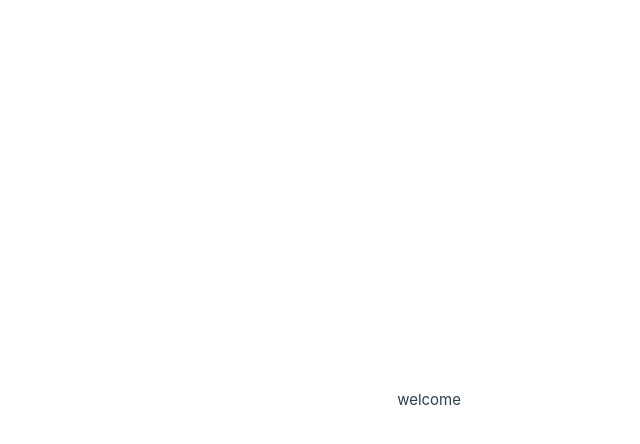
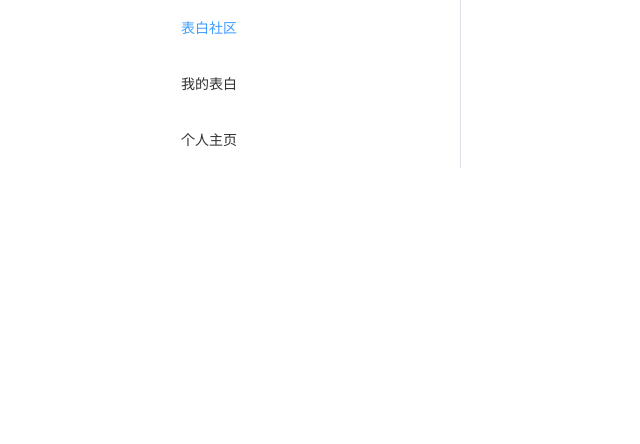
Before and after one commit to mao2006/confession_wall, a Vue app: page /login in a window 1280 px wide. Both pictures are taken after a click on the button "登录". Shown: the top 444 px of the page, without its empty margins (179-819 px from the left). Built offline with nearby package versions, Linux system fonts and the light colour scheme.

Commit message:
update 20240922 22:02

```diff
--- a/src/router/index.ts
+++ b/src/router/index.ts
@@ -4,7 +4,10 @@ import login_page from '@/views/login_page.vue'
 import main_page from '@/views/main_page.vue'
 import { login_store } from '@/stores/store';
 import Register_page from '@/views/register_page.vue';
+import community_page from '@/views/main_components/community_page.vue'
 import { ref } from 'vue';
+import my_comfession from '@/views/main_components/my_confession.vue'
+import homepage from '@/views/main_components/homepage.vue'
 
 const router = createRouter({
   history: createWebHistory(import.meta.env.BASE_URL),
@@ -18,6 +21,23 @@ const router = createRouter({
       path:'/main',
       name:'main',
       component:main_page,
+      children:[
+        {
+          path:'community',
+          name:'community',
+          component:community_page,
+        },
+        {
+          path:'my_comfession',
+          name:'my_comfession',
+          component:my_comfession,
+        },
+        {
+          path:'homepage',
+          name:'homepage',
+          component:homepage,
+        },
+      ]
     },
     {
       path:'/register',
@@ -32,12 +52,16 @@ router.beforeEach(
     const store_loginpage = login_store()
 
     if(to.path!='/login' && to.path!='/register' &&store_loginpage.login_status==false){
-      console.log('111')
+      // console.log('111')
       next('/login')
     }else{
-      console.log('222')
+      // console.log('222')
       next()
     }
+
   }
 )
+
+
+
 export default router
--- /dev/null
+++ b/src/views/main_components/community_page.vue
@@ -0,0 +1,7 @@
+<template>
+    community_page
+</template>
+
+<script>
+
+</script>
--- /dev/null
+++ b/src/views/main_components/homepage.vue
@@ -0,0 +1,7 @@
+<template>
+    <p>homepage</p>
+</template>
+
+<script>
+
+</script>
--- /dev/null
+++ b/src/views/main_components/my_confession.vue
@@ -0,0 +1,7 @@
+<template>
+    <p>my_comfession</p>
+</template>
+
+<script>
+
+</script>
--- a/src/views/main_page.vue
+++ b/src/views/main_page.vue
@@ -1,12 +1,61 @@
 <template>
-    <p>welcome</p>
+    <el-container style="height: 100vh;">
+        <el-aside  class="sidebar">
+            <el-menu @select = "index_method.index_switch" default-active="1">
+                <el-menu-item index="1">表白社区</el-menu-item>
+                <el-menu-item index="2">我的表白</el-menu-item>
+                <el-menu-item index="3">个人主页</el-menu-item>
+            </el-menu>
+        </el-aside>
+
+        <el-container>
+            <RouterView />
+        </el-container>
+    </el-container>
 </template>
 
 <script setup>
+    import router from '@/router';
     import { login_store } from '@/stores/store';
     import { createPinia } from 'pinia';
+    import {ref,watch} from 'vue'
 
     const use_store = login_store()
 
+    function handle_sideborder_select(){
+        const active_index = ref(0);
+        const index_switch = (index) => {
+            // console.log(index)
+            active_index.value = index
+        }
+
+        return {
+            active_index,
+            index_switch
+        }
+    }
+
+    const index_method = handle_sideborder_select()
+
+    watch(
+        index_method.active_index,
+        (new_value,old_value) => {
+            if(new_value!=old_value){
+                if(new_value==1){
+                    // console.log("12312321")
+                    router.push('/main/community')
+                }
+                if(new_value==2){
+                    // console.log("12312321")
+                    router.push('/main/my_comfession')
+                }
+                if(new_value==3){
+                    // console.log("12312321")
+                    router.push('/main/homepage')
+                }
+            }
+        }
+    )
+
 
 </script>
```
